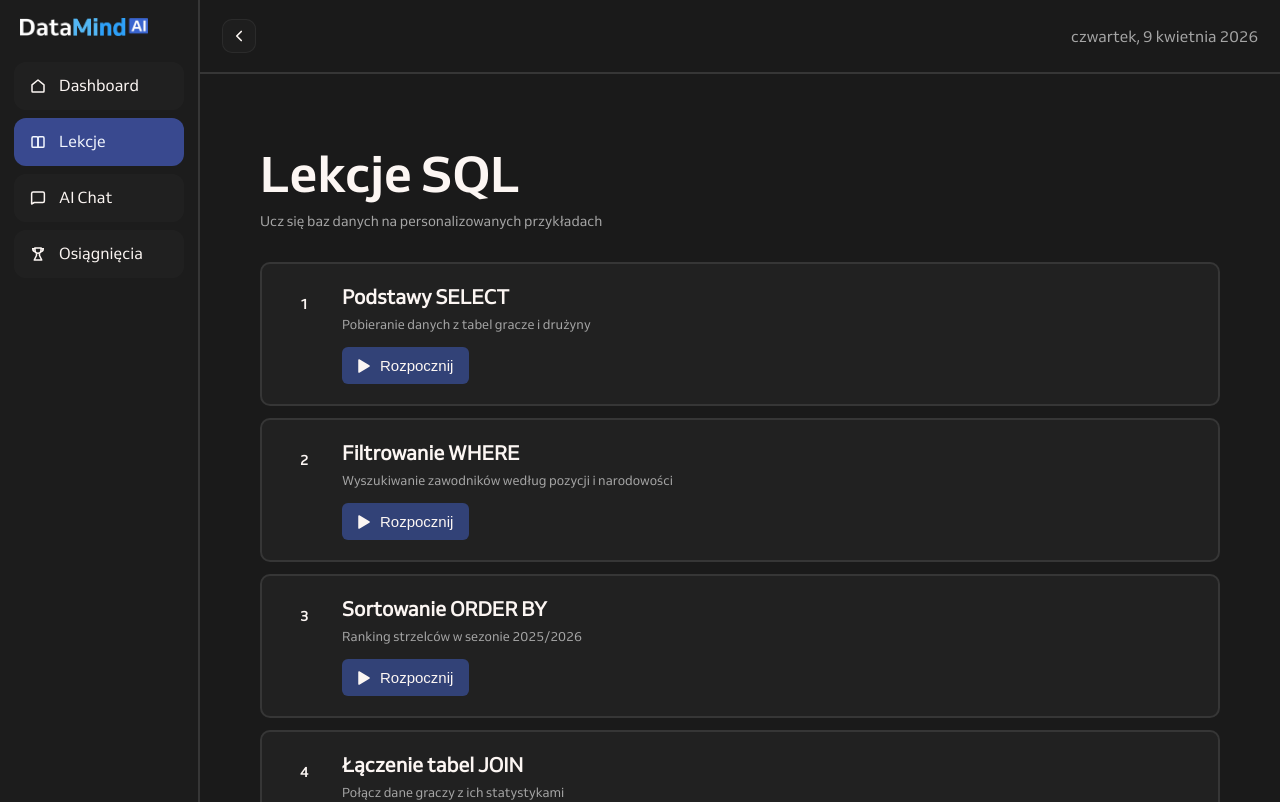
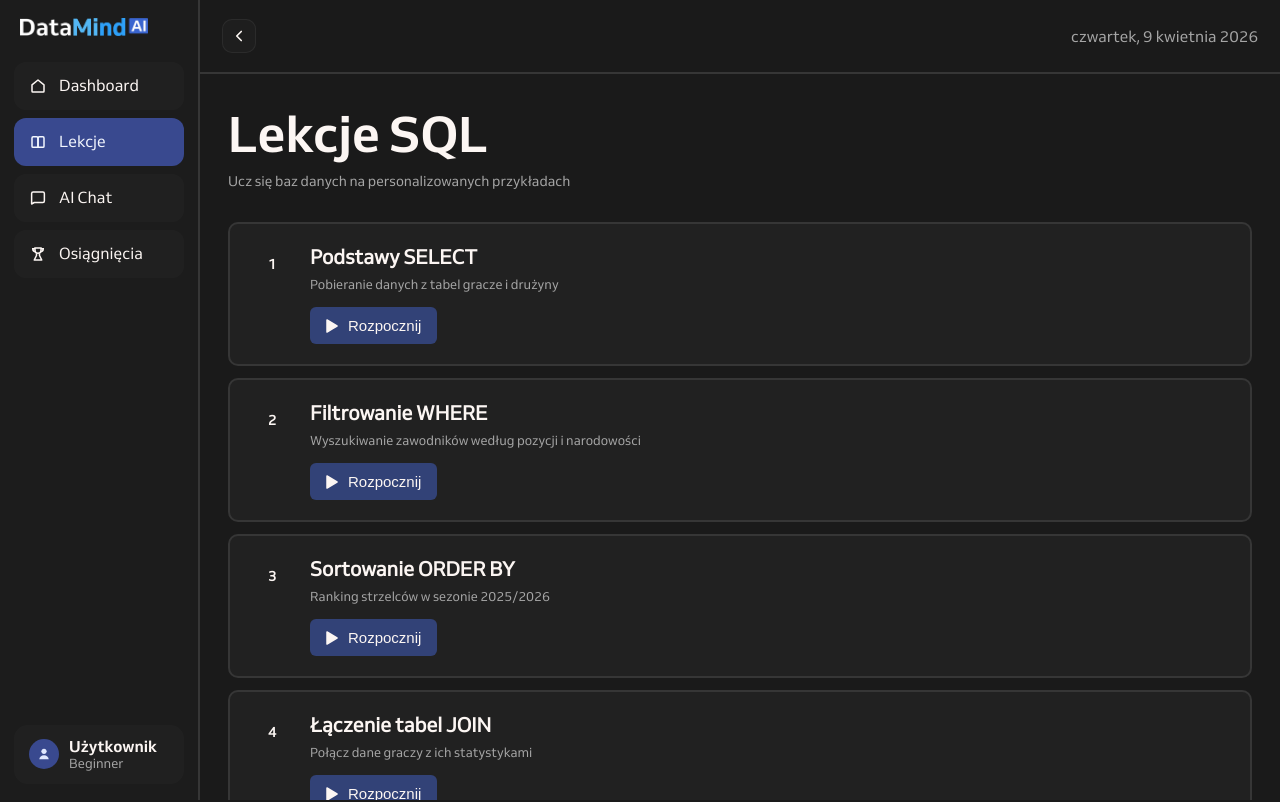
Before and after one commit to Philips072/Praktyki2026, a React (Vite) app in the folder projekt/DataMindAi/: page /lekcje in a window 1280 px wide. Shown: the top 802 px of the page. Built offline with nearby package versions, Linux system fonts and the light colour scheme.

Commit message:
male poprawki w komonentach i dodanie funkjcoinalnosci do ustawien

```diff
--- a/projekt/DataMindAi/src/Components/AiChat.css
+++ b/projekt/DataMindAi/src/Components/AiChat.css
@@ -1,9 +1,9 @@
 .aichat-page {
   background-color: var(--primaryBg);
-  height: 100vh;
+  flex: 1;
+  min-height: 0;
   display: flex;
   flex-direction: column;
-  padding: 0 32px 24px 32px;
   font-family: VennRegular, 'Segoe UI', sans-serif;
   color: var(--primaryText);
   box-sizing: border-box;
--- a/projekt/DataMindAi/src/Components/Lectures.css
+++ b/projekt/DataMindAi/src/Components/Lectures.css
@@ -1,7 +1,5 @@
 .lectures-page {
   background-color: var(--primaryBg);
-  min-height: 100vh;
-  padding: 40px 32px;
   font-family: VennRegular;
   color: var(--primaryText);
 }
--- a/projekt/DataMindAi/src/Components/SidebarHeader.css
+++ b/projekt/DataMindAi/src/Components/SidebarHeader.css
@@ -1,11 +1,12 @@
 .dashboard-layout {
     --sidebar-width: 280px;
     width: 100%;
-    min-height: 100vh;
+    height: 100vh;
     background: var(--primaryBg);
     display: flex;
     color: var(--primaryText);
     font-family: VennRegular;
+    overflow: hidden;
 }
 
 .dashboard-layout * {
@@ -128,6 +129,15 @@
     display: flex;
     align-items: center;
     gap: 10px;
+    text-decoration: none;
+    cursor: pointer;
+    border: 1px solid transparent;
+    transition: background 0.2s ease, border-color 0.2s ease;
+}
+
+.dashboard-user-box:hover {
+    background: rgba(255, 255, 255, 0.05);
+    border-color: var(--borderColor);
 }
 
 .dashboard-user-avatar {
@@ -217,7 +227,11 @@
 .dashboard-content {
     flex: 1;
     min-width: 0;
+    min-height: 0;
     padding: 28px;
+    display: flex;
+    flex-direction: column;
+    overflow-y: auto;
 }
 
 .dashboard-layout.sidebar-closed .dashboard-sidebar {
--- a/projekt/DataMindAi/src/Components/SidebarHeader.jsx
+++ b/projekt/DataMindAi/src/Components/SidebarHeader.jsx
@@ -127,7 +127,7 @@ function SidebarHeader({ children, sidebarOpen, setSidebarOpen }) {
           </nav>
         </div>
 
-        <div className="dashboard-user-box">
+        <Link to="/ustawienia" className="dashboard-user-box">
           <div className="dashboard-user-avatar">
             <svg viewBox="0 0 24 24" fill="none">
               <path
@@ -145,7 +145,7 @@ function SidebarHeader({ children, sidebarOpen, setSidebarOpen }) {
             <strong>Użytkownik</strong>
             <span>Beginner</span>
           </div>
-        </div>
+        </Link>
       </aside>
 
       <div className="dashboard-main">
```
